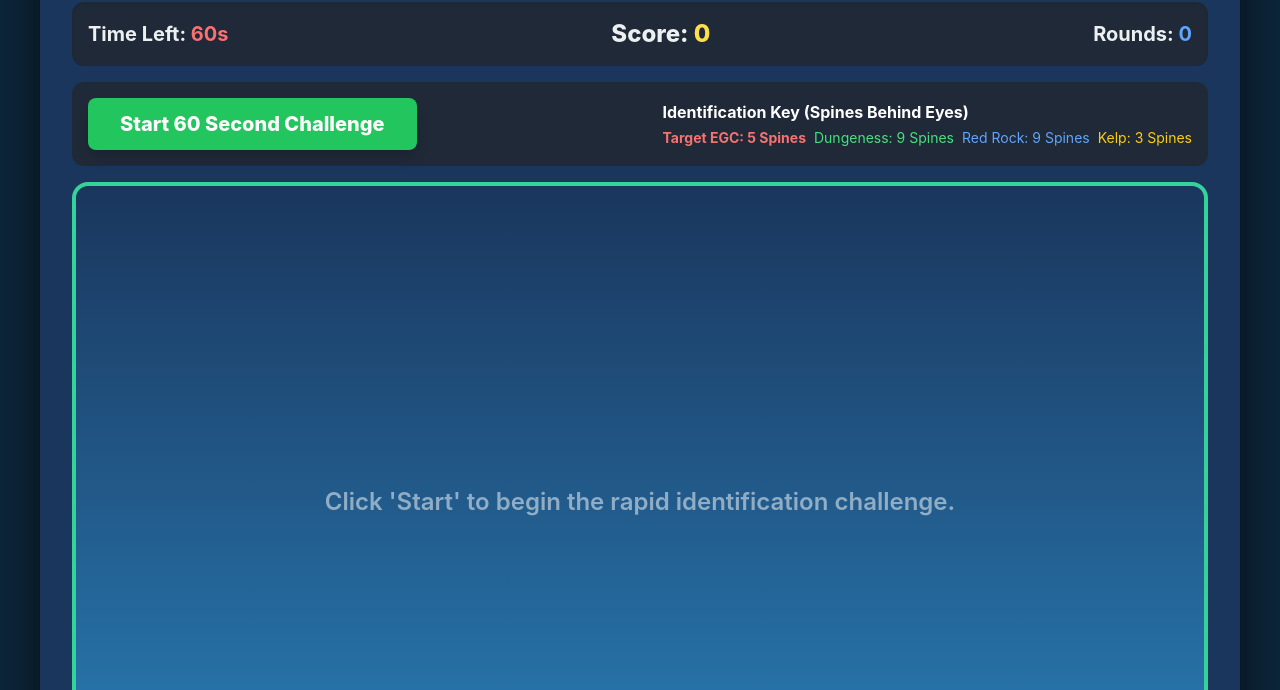
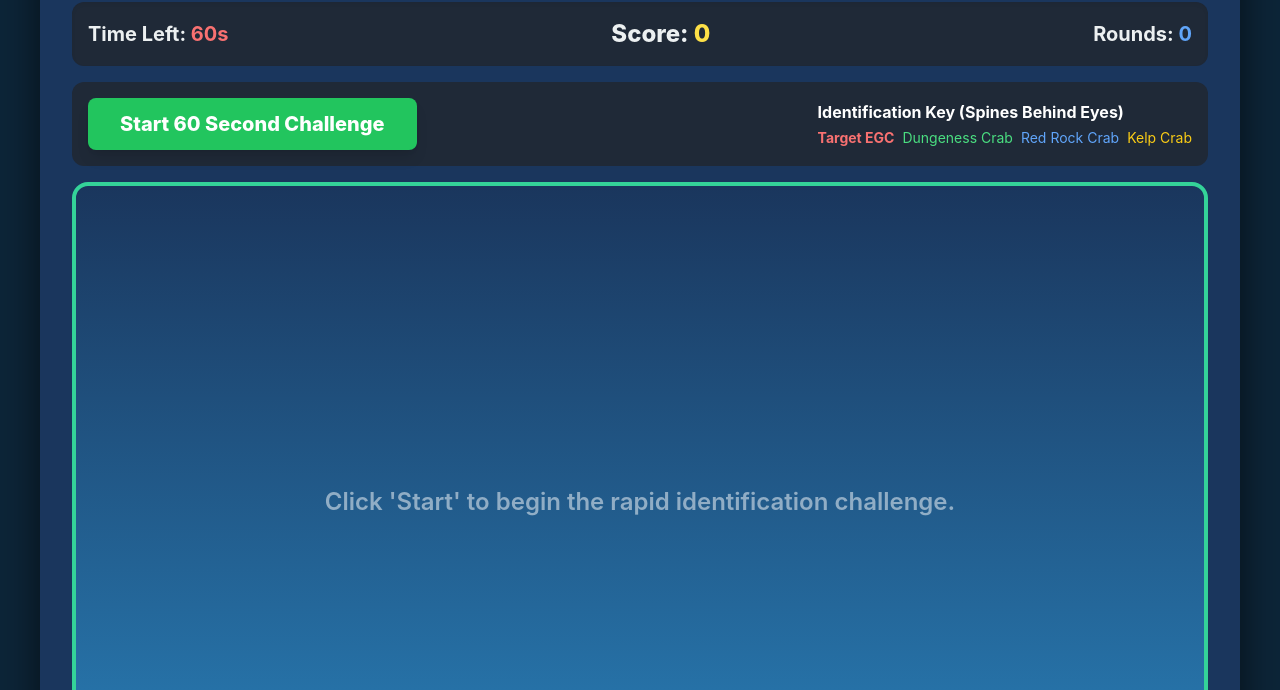
Before and after one commit to cubitum-eamus/Crab-ID-game, a plain HTML site: page index.html in a window 1280 px wide. Shown: the part 110-800 px from the top of the page. Drawn offline with nearby package versions, Linux system fonts and the light colour scheme.

Commit message:
Update index.html

```diff
--- a/index.html
+++ b/index.html
@@ -117,10 +117,10 @@
             <div class="text-center md:text-left text-sm md:text-base">
                 <h3 class="text-base font-bold text-white mb-1">Identification Key (Spines Behind Eyes)</h3>
                 <div class="flex flex-wrap justify-center md:justify-end gap-2 text-xs md:text-sm">
-                    <span class="text-red-400 font-bold">Target EGC: 5 Spines</span>
-                    <span class="text-green-400">Dungeness: 9 Spines</span>
-                    <span class="text-blue-400">Red Rock: 9 Spines</span>
-                    <span class="text-yellow-400">Kelp: 3 Spines</span>
+                    <span class="text-red-400 font-bold">Target EGC</span>
+                    <span class="text-green-400">Dungeness Crab</span>
+                    <span class="text-blue-400">Red Rock Crab</span>
+                    <span class="text-yellow-400">Kelp Crab</span>
                 </div>
             </div>
         </div>
@@ -148,8 +148,8 @@
                 isEGC: true,
                 spines: 5,
                 // Image URL for European Green Crab
-                imageUrl: 'https://upload.wikimedia.org/wikipedia/commons/thumb/c/c5/Carcinus_maenas_1_1800.jpg/150px-Carcinus_maenas_1_1800.jpg',
-                fallbackText: 'EGC 5 Spines'
+                imageUrl: 'https://www.google.com/url?sa=i&url=https%3A%2F%2Fwww.nrtoday.com%2Fbusiness%2Finvasion-of-the-green-crabs-in-coos-bay-estuary%2Farticle_cb541c9f-5268-5596-b0c7-a76a8b47ee9f.html&psig=AOvVaw2_mgd8KBJ7gMBVbJHNqGQ2&ust=1763845521339000&source=images&cd=vfe&opi=89978449&ved=0CBUQjRxqFwoTCOjk8MqThJEDFQAAAAAdAAAAABAL',
+                fallbackText: 'EGC'
             },
             // Native BC Look-Alikes (Three per round)
             {
@@ -158,7 +158,7 @@
                 spines: 9,
                 // Image URL for Dungeness Crab
                 imageUrl: 'https://upload.wikimedia.org/wikipedia/commons/thumb/1/10/Dungeness_crab_on_shore.jpg/150px-Dungeness_crab_on_shore.jpg',
-                fallbackText: 'Dungeness 9 Spines'
+                fallbackText: 'Dungeness'
             },
             {
                 name: 'Red Rock Crab',
@@ -166,7 +166,7 @@
                 spines: 9,
                 // Image URL for Red Rock Crab
                 imageUrl: 'https://upload.wikimedia.org/wikipedia/commons/thumb/b/b5/Red_rock_crab.jpg/150px-Red_rock_crab.jpg',
-                fallbackText: 'Red Rock 9 Spines'
+                fallbackText: 'Red Rock'
             },
             {
                 name: 'Kelp Crab',
@@ -174,7 +174,7 @@
                 spines: 3,
                 // Image URL for Kelp Crab
                 imageUrl: 'https://upload.wikimedia.org/wikipedia/commons/thumb/9/91/Pugettia_producta_Monterey_Bay.jpg/150px-Pugettia_producta_Monterey_Bay.jpg',
-                fallbackText: 'Kelp Crab 3 Spines'
+                fallbackText: 'Kelp Crab'
             }
         ];
 
```
